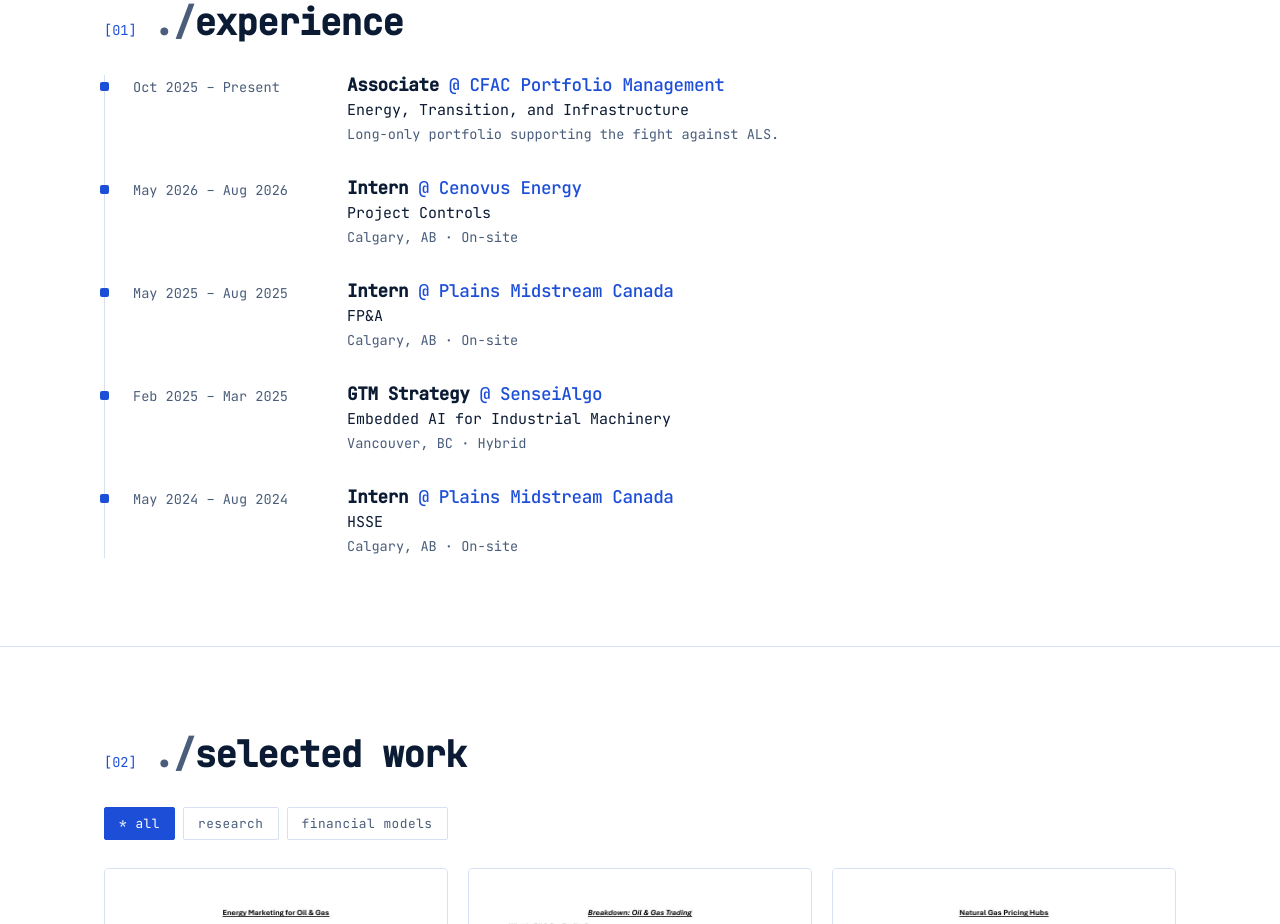
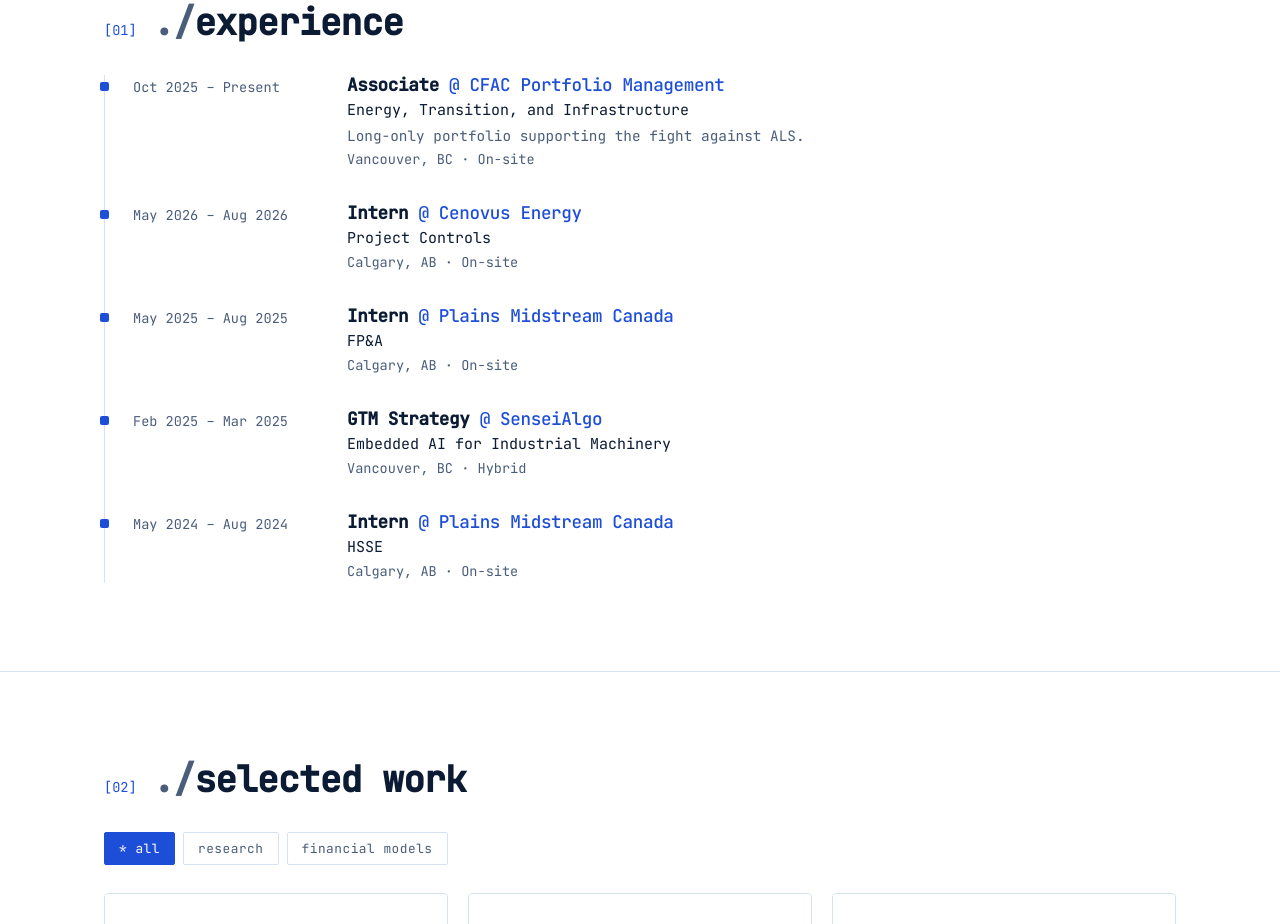
Before and after one commit to JK-stack48/Jett-K-Personal-Website-, a plain HTML site: page index.html in a window 1280 px wide. Shown: the part 880-1804 px from the top of the page. Drawn offline with Linux system fonts and the light colour scheme.

Commit message:
Add CFAC location
Co-Authored-By: Claude Opus 5.5 <noreply@anthropic.com>
Claude-Session: https://claude.ai/code/session_01QGUADbB3db4kE1syN4UeUa

```diff
--- a/index.html
+++ b/index.html
@@ -56,7 +56,8 @@
             <div class="role-body">
               <h3>Associate <span class="role-at">@ CFAC Portfolio Management</span></h3>
               <p class="role-team">Energy, Transition, and Infrastructure</p>
-              <p class="role-where">Long-only portfolio supporting the fight against ALS.</p>
+              <p class="role-desc">Long-only portfolio supporting the fight against ALS.</p>
+              <p class="role-where">Vancouver, BC · On-site</p>
             </div>
           </li>
           <li class="role">
--- a/matrix.css
+++ b/matrix.css
@@ -74,3 +74,4 @@ body { font-family: var(--mono); font-size: 15px; }
 .role-team { margin: 0; color: var(--text); }
 .role-where { margin: 2px 0 0; color: var(--muted); font-size: .85rem; }
 @media (max-width: 720px) { .role { grid-template-columns: 1fr; gap: 4px; padding-left: 20px; } }
+.role-desc { margin: 2px 0 0; color: var(--muted); font-size: .9rem; }
```
